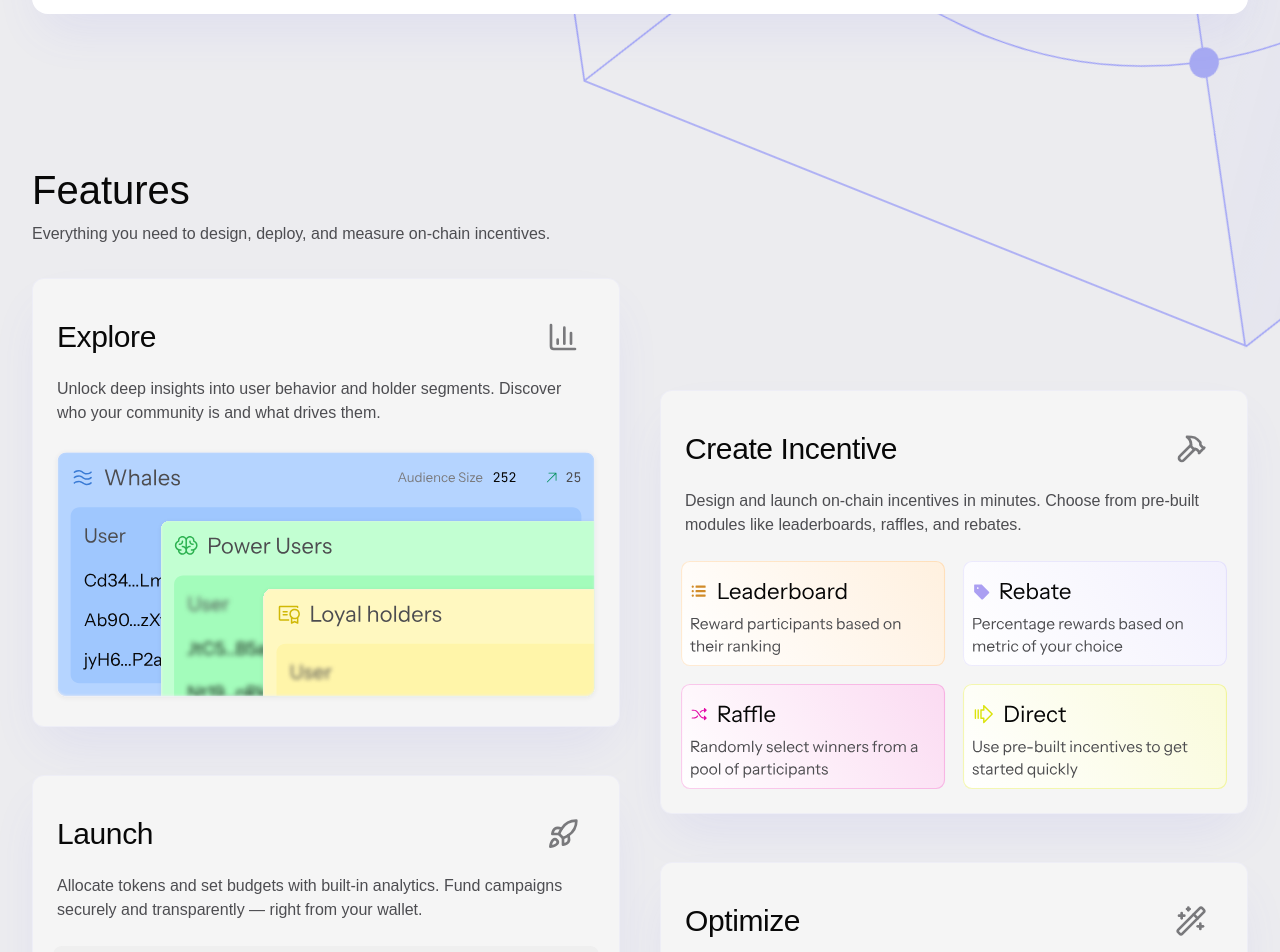
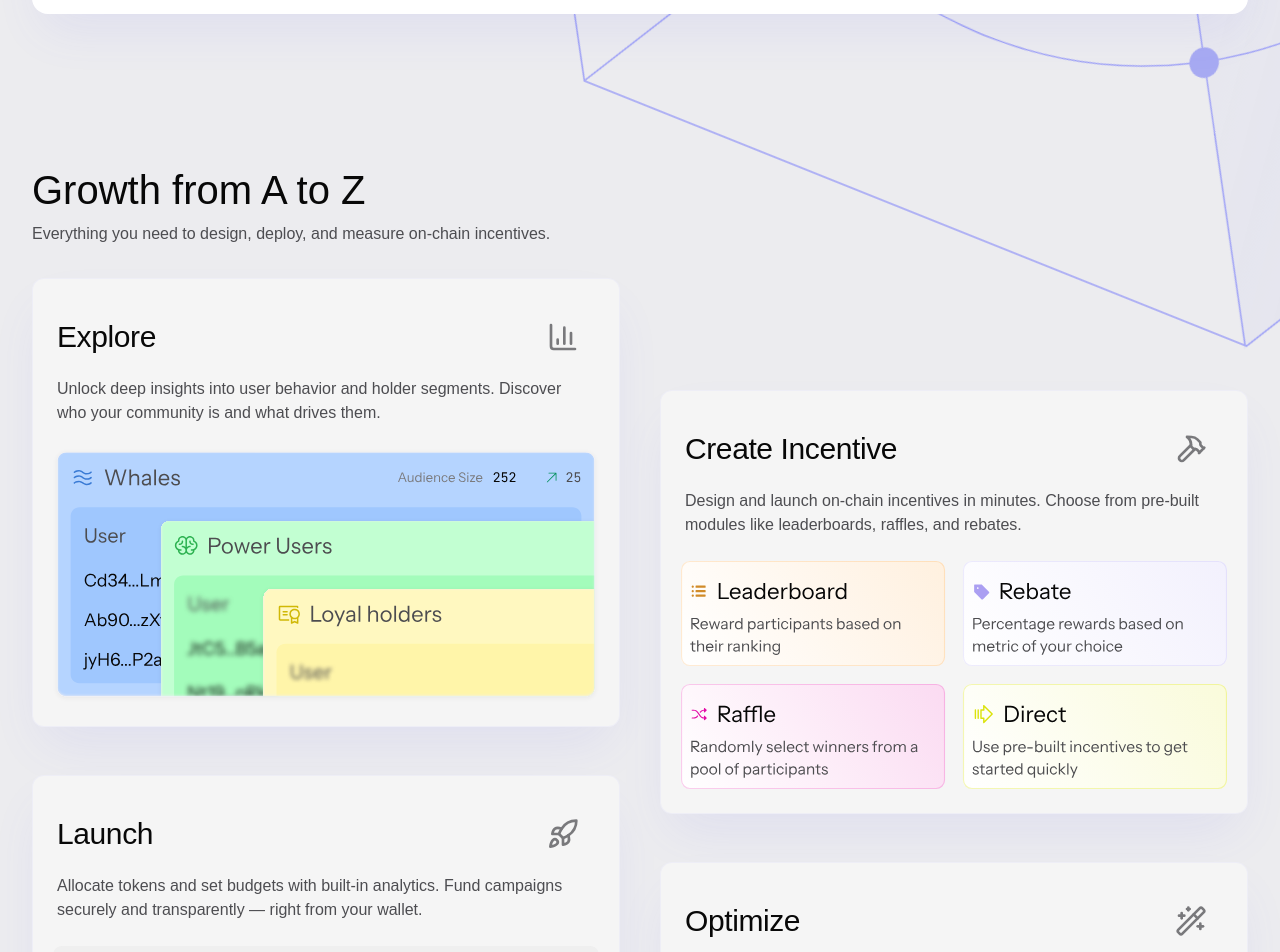
Before and after one commit to orkhanart/torque-landing-page, a Next.js app: page / in a window 1280 px wide. Shown: the part 1287-2239 px from the top of the page. Built offline with nearby package versions, Linux system fonts and the light colour scheme.

Commit message:
smol edit

```diff
--- a/src/app/components/IncentiveExplanation.tsx
+++ b/src/app/components/IncentiveExplanation.tsx
@@ -7,7 +7,7 @@ const IncentiveExplanation = () => {
   return (
     <div>
       <div className="flex flex-col md:gap-4 gap-2 mb-6 md:mb-8">
-        <h2 className="text-foreground text-2xl md:text-[40px]">Features</h2>
+        <h2 className="text-foreground text-2xl md:text-[40px]">Growth from A to Z</h2>
         <p className="text-secondary text-sm md:text-base">Everything you need to design, deploy, and measure on-chain incentives.</p>
       </div>
 
```
